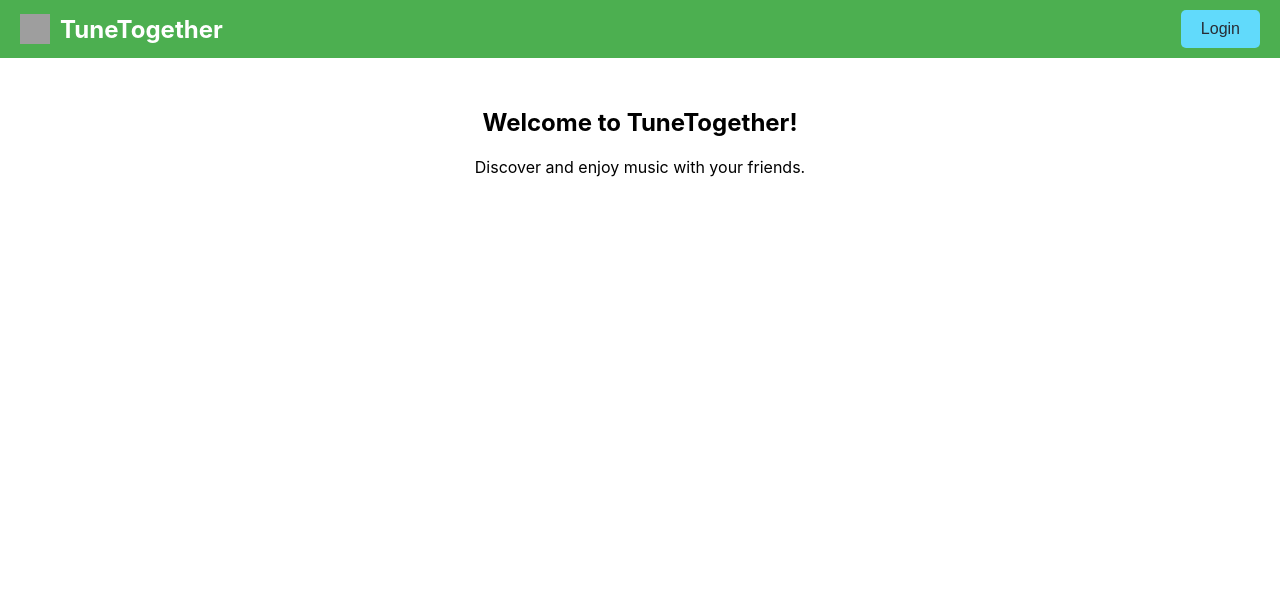
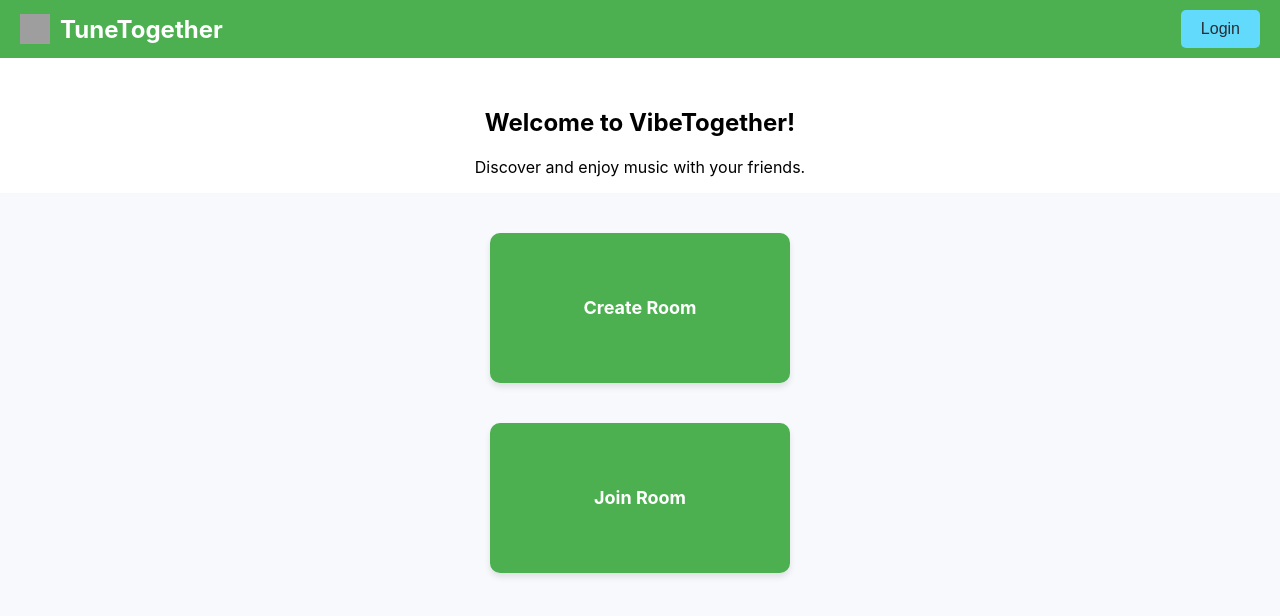
Before and after one commit to Sowmyakathoju98/FrontEndMusic, a React (Create React App) app: page / in a window 1280 px wide. Shown: the top 616 px of the page. Built offline with nearby package versions, Linux system fonts and the light colour scheme; grey boxes are pictures that could not be loaded.

Commit message:
Room Creation UI

```diff
--- a/src/components/HomePageComponent.js
+++ b/src/components/HomePageComponent.js
@@ -1,5 +1,6 @@
 import React, { useEffect, useState } from 'react';
 import { useNavigate } from 'react-router-dom';
+import RoomComponent from './RoomComponent';
 
 function HomePageComponent() {
     const navigate = useNavigate();
@@ -86,8 +87,11 @@ function HomePageComponent() {
 
             {/* Main Content */}
             <div style={{ textAlign: 'center', marginTop: '50px' }}>
-                <h2>Welcome to TuneTogether!</h2>
+                <h2>Welcome to VibeTogether!</h2>
                 <p>Discover and enjoy music with your friends.</p>
+            </div>
+            <div>
+                <RoomComponent />
             </div>
         </div>
     );
--- /dev/null
+++ b/src/components/RoomComponent.js
@@ -0,0 +1,89 @@
+import React, { useState } from 'react';
+import { v4 as uuidv4 } from 'uuid';
+
+const App = () => {
+    const [roomLink, setRoomLink] = useState('');
+
+    const createRoom = () => {
+        const uniqueId = uuidv4();
+        const link = `${window.location.origin}/room/${uniqueId}`;
+        setRoomLink(link);
+        //we need to write API to create room in DB
+    };
+
+    const joinRoom = () => {
+        alert('Joining a room...');
+        // Need to add the email in that DB
+    };
+
+    const tileStyle = {
+        display: 'flex',
+        justifyContent: 'center',
+        alignItems: 'center',
+        width: '300px',
+        height: '150px',
+        margin: '20px',
+        borderRadius: '10px',
+        fontSize: '18px',
+        fontWeight: 'bold',
+        color: '#ffffff',
+        backgroundColor: '#4caf50',
+        boxShadow: '0 4px 6px rgba(0, 0, 0, 0.1)',
+        cursor: 'pointer',
+        transition: 'transform 0.2s ease-in-out',
+    };
+
+    const containerStyle = {
+        display: 'flex',
+        flexDirection: 'column',
+        alignItems: 'center',
+        padding: '20px',
+        backgroundColor: '#f7f9fc',
+        minHeight: '100vh',
+    };
+
+    const tileHoverStyle = {
+        transform: 'scale(1.05)',
+    };
+
+    return (
+        <div style={containerStyle}>
+            <div
+                style={tileStyle}
+                onClick={createRoom}
+                onMouseEnter={(e) => (e.currentTarget.style.transform = tileHoverStyle.transform)}
+                onMouseLeave={(e) => (e.currentTarget.style.transform = 'scale(1)')}
+            >
+                Create Room
+            </div>
+            <div
+                style={tileStyle}
+                onClick={joinRoom}
+                onMouseEnter={(e) => (e.currentTarget.style.transform = tileHoverStyle.transform)}
+                onMouseLeave={(e) => (e.currentTarget.style.transform = 'scale(1)')}
+            >
+                Join Room
+            </div>
+            {roomLink && (
+                <div style={{ marginTop: '20px', textAlign: 'center' }}>
+                    <p>Room Link:</p>
+                    <a
+                        href={roomLink}
+                        target="_blank"
+                        rel="noopener noreferrer"
+                        style={{
+                            color: '#0078d7',
+                            textDecoration: 'none',
+                            fontSize: '16px',
+                            fontWeight: 'bold',
+                        }}
+                    >
+                        {roomLink}
+                    </a>
+                </div>
+            )}
+        </div>
+    );
+};
+
+export default App;
```
